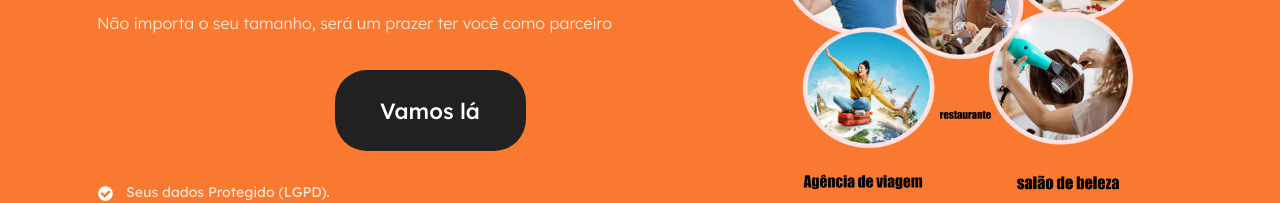
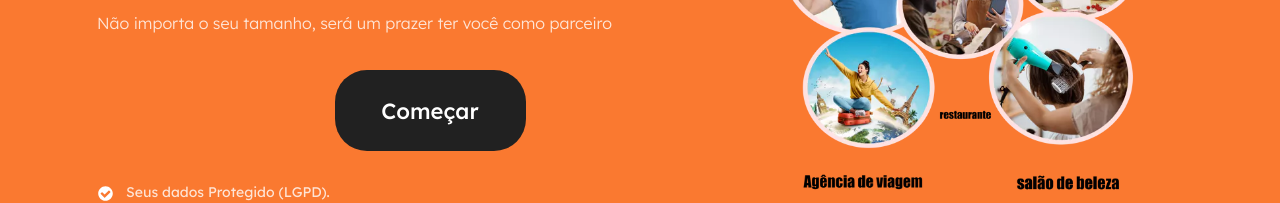
Before and after one commit to empschool/empschool-Next, a Next.js app: page / in a window 1280 px wide. Shown: the part 3565-3768 px from the top of the page. Built offline with nearby package versions, Linux system fonts and the light colour scheme.

Commit message:
Commit from TeleportHQ

```diff
--- a/pages/index.js
+++ b/pages/index.js
@@ -132,7 +132,7 @@ const Home = (props) => {
                 </span>
                 <div className="home-input-container1">
                   <Link href="/contratar">
-                    <a className="home-link3 button-primary button">Vamos lá</a>
+                    <a className="home-link3 button-primary button">Começar</a>
                   </Link>
                 </div>
                 <div className="home-features-container">
```
